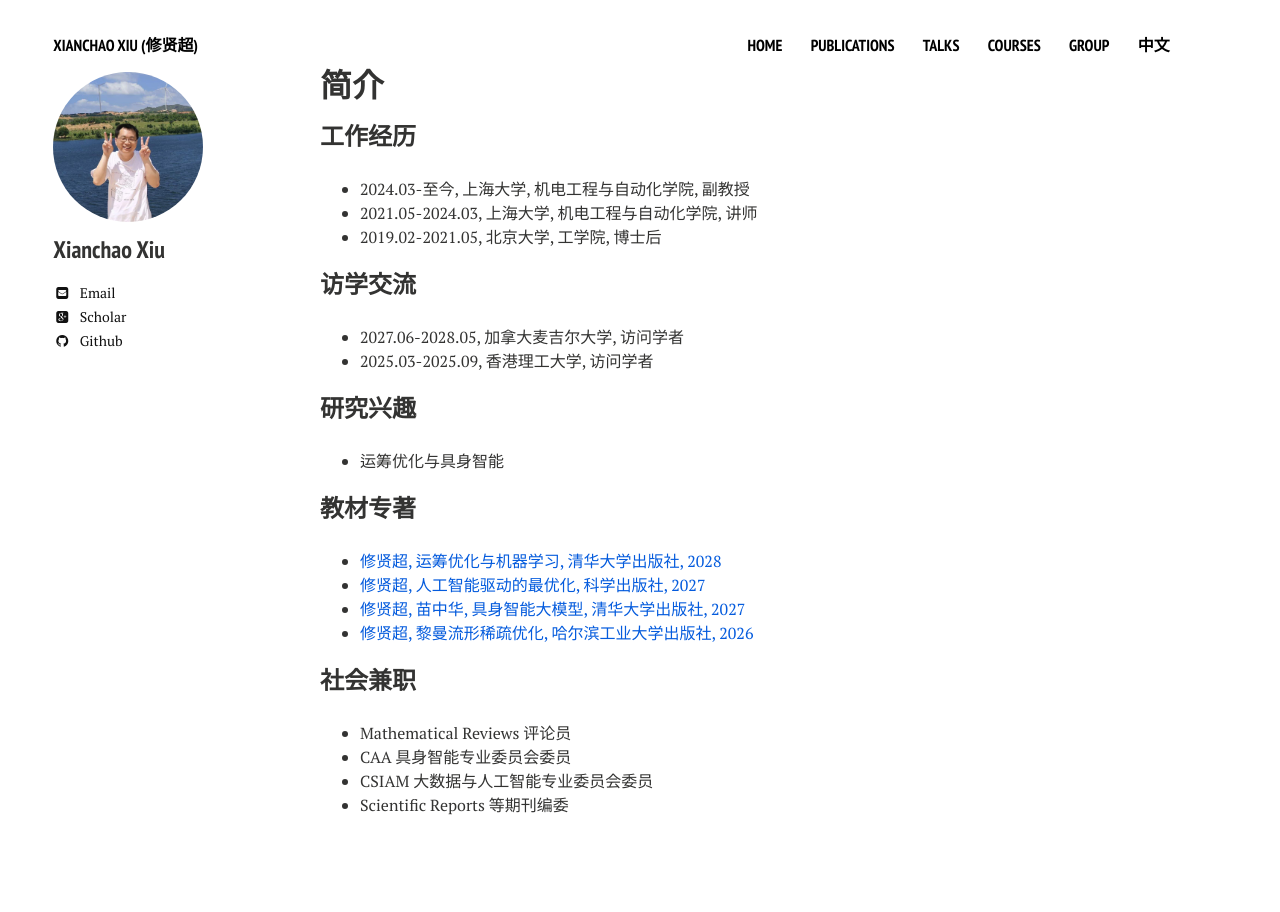
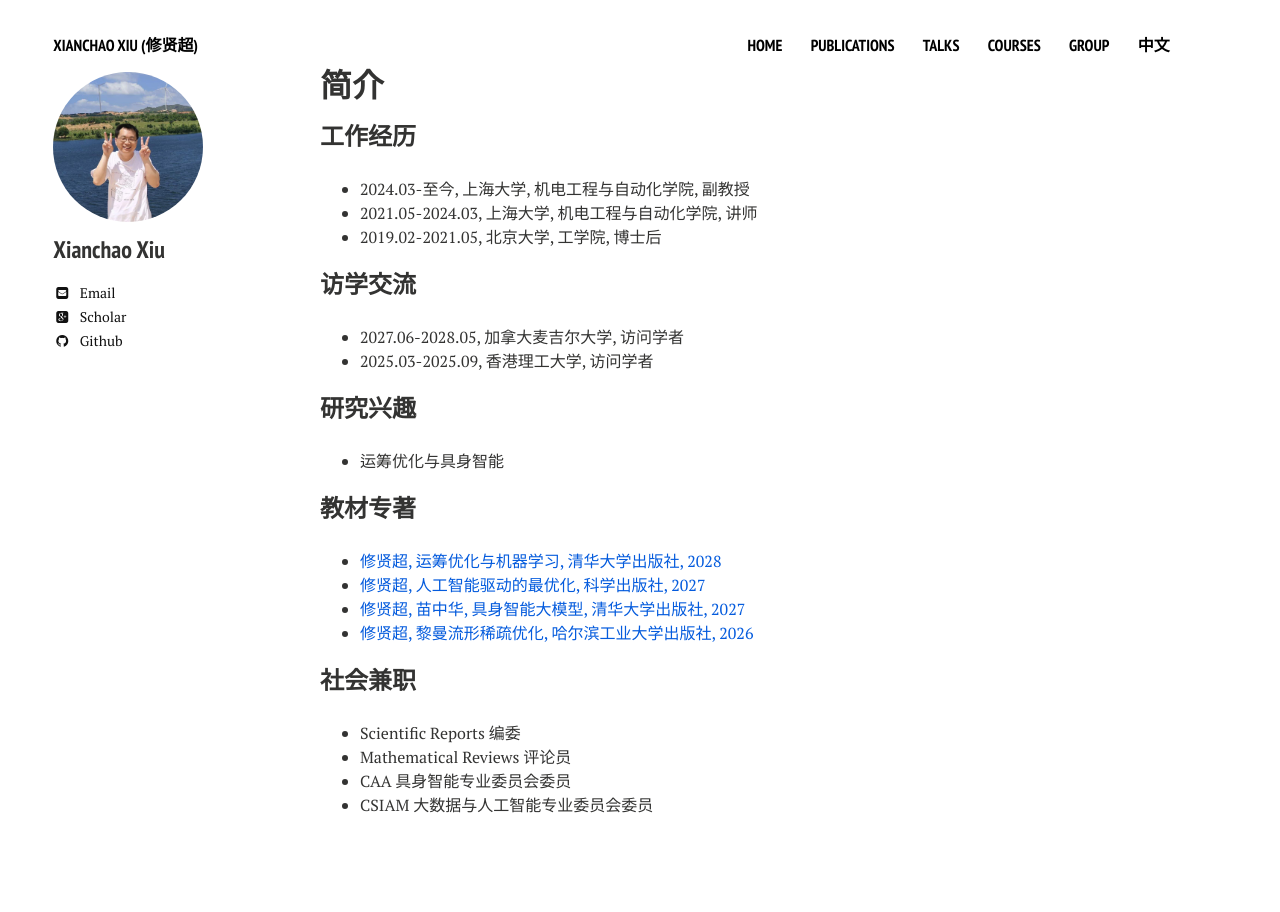
Before and after one commit to xianchaoxiu/xianchaoxiu.github.io, a Jekyll site: the page built from chinese/index.md, in a window 1280 px wide. Built offline with Jekyll 4.4.1, drawn with Linux system fonts in a browser that asks for light colours; nearby versions of some CDN libraries.

Commit message:
Update index.md

```diff
--- a/chinese/index.md
+++ b/chinese/index.md
@@ -30,7 +30,7 @@ share: false
 
 
 ### 社会兼职
+* Scientific Reports 编委 <br>
 * Mathematical Reviews 评论员 <br>
 * CAA 具身智能专业委员会委员 <br>
 * CSIAM 大数据与人工智能专业委员会委员 <br>
-* Scientific Reports 等期刊编委 <br>
```
